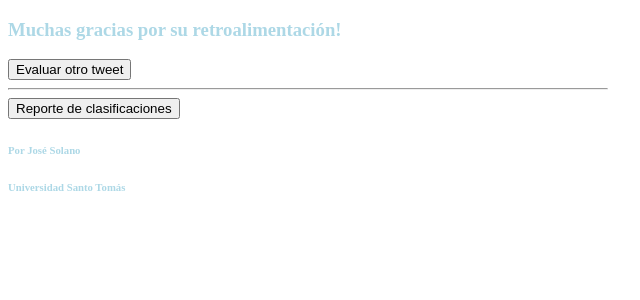
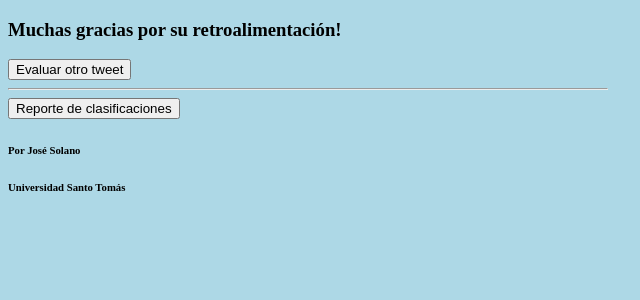
Before and after one commit to JoseSolano217/Heroku_app, a Python web app: template templates/thanks.html in a window 1280 px wide. Shown: the top 300 px of the page, without its empty margins (0-640 px from the left). Run offline with Jinja, Linux system fonts and the light colour scheme; the template is opened without the code that fills it, so the values that code supplies are empty.

Commit message:
General test

```diff
--- a/static/style.css
+++ b/static/style.css
@@ -1,5 +1,5 @@
 body{
-	color: lightblue;
+	background-color: lightblue;
 	width:600px;
 }
 
@@ -10,4 +10,5 @@ body{
 title {
 	color: midnightblue;
 	font: fantasy;
+	text-align: center;
 }
```
